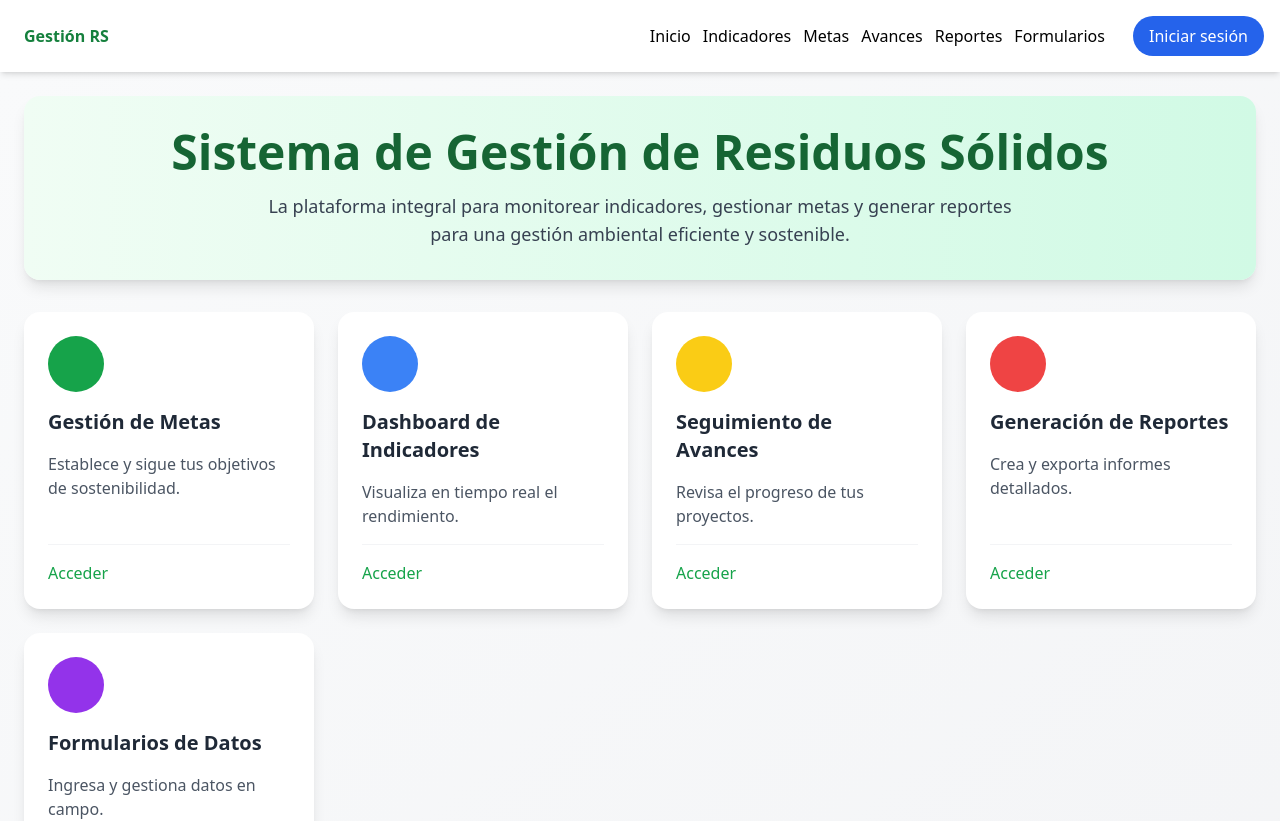
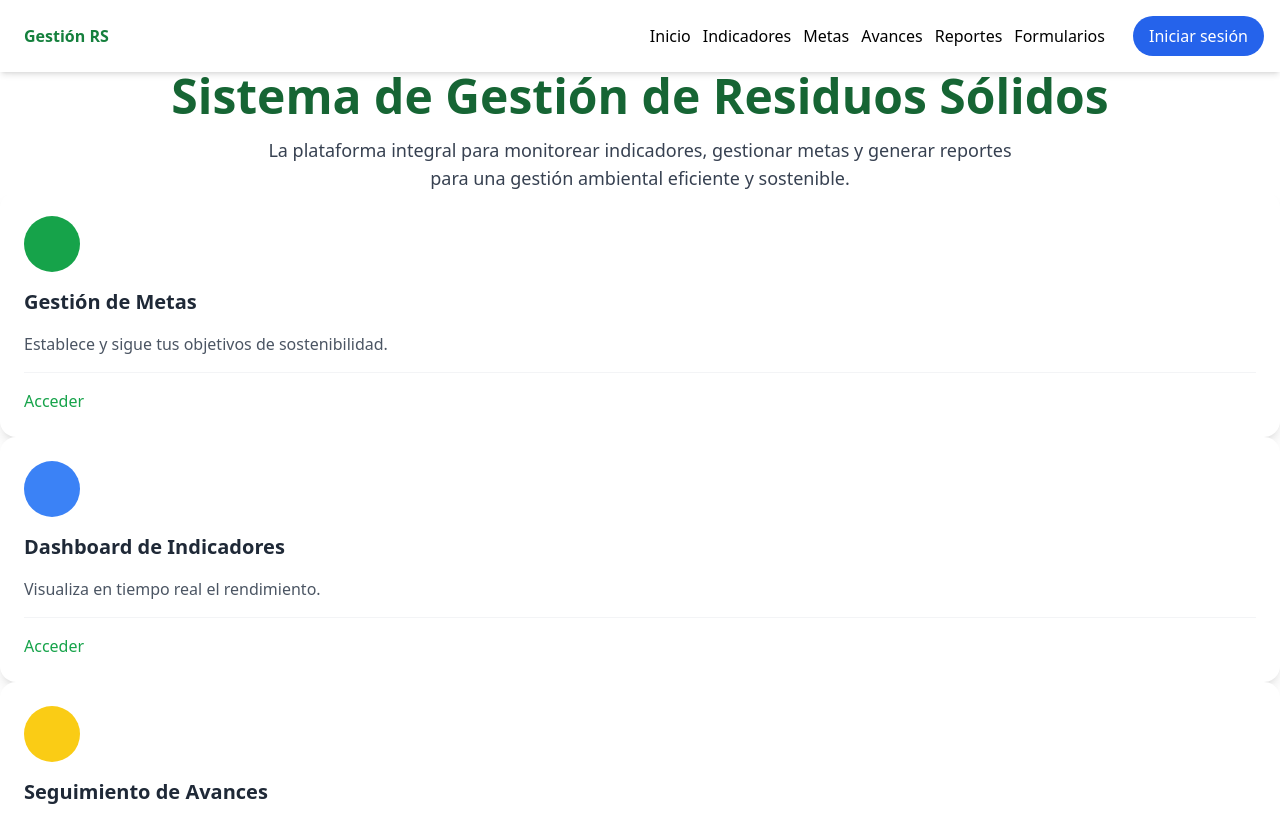
Before and after one commit to Carlostavo/residuos-app, a Next.js app: page /inicio in a window 1280 px wide. Shown: the top 821 px of the page. Built offline with nearby package versions, Linux system fonts and the light colour scheme; no server answers.

Commit message:
Update globals.css

```diff
--- a/app/globals.css
+++ b/app/globals.css
@@ -2,23 +2,24 @@
 @tailwind components;
 @tailwind utilities;
 
-/* Estilos para el lienzo adaptable */
-.canvas-container {
-  @apply w-full min-h-screen bg-gradient-to-br from-gray-50 to-gray-100;
+/* Fondo cuadriculado solo cuando está en modo edición */
+.bg-grid {
+  background-image: linear-gradient(#ddd 1px, transparent 1px),
+    linear-gradient(90deg, #ddd 1px, transparent 1px);
+  background-size: 20px 20px;
 }
 
-.content-canvas {
-  @apply w-full max-w-7xl mx-auto p-6;
+/* Estilo de los bloques editables */
+[contenteditable="true"] {
+  outline: 2px dashed #4ade80;
+  outline-offset: 2px;
+  cursor: text;
+  padding: 2px;
+  border-radius: 4px;
 }
 
-.responsive-grid {
-  @apply grid grid-cols-1 md:grid-cols-2 lg:grid-cols-3 xl:grid-cols-4 gap-6;
+/* Elementos movibles */
+.draggable {
+  position: absolute;
+  cursor: move;
 }
-
-.hero-section {
-  @apply bg-gradient-to-r from-green-50 to-emerald-100 rounded-2xl shadow-lg p-8 mb-8;
-}
-
-.card-hover {
-  @apply transition-all duration-300 hover:shadow-xl hover:-translate-y-1;
-}
```
